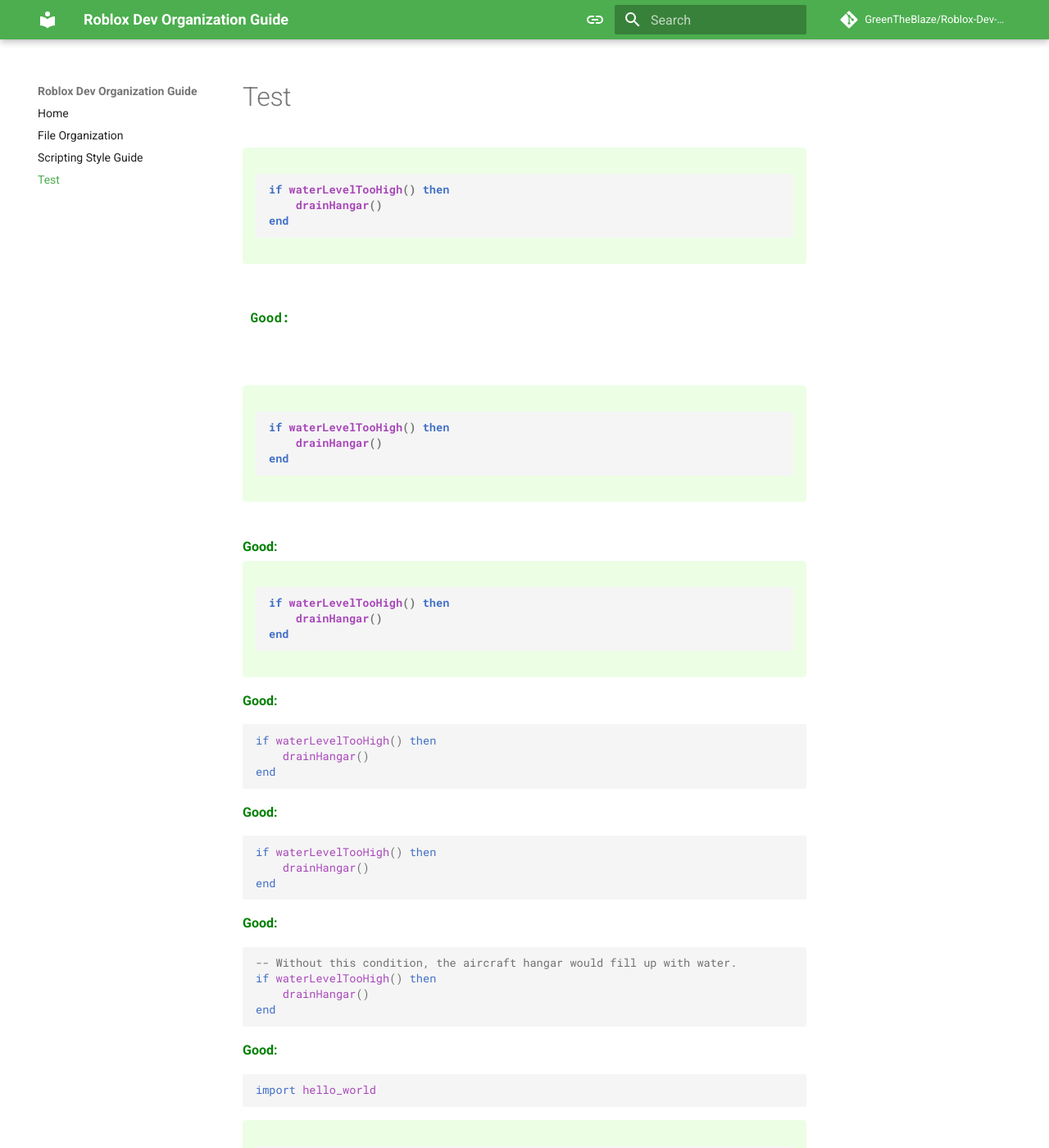
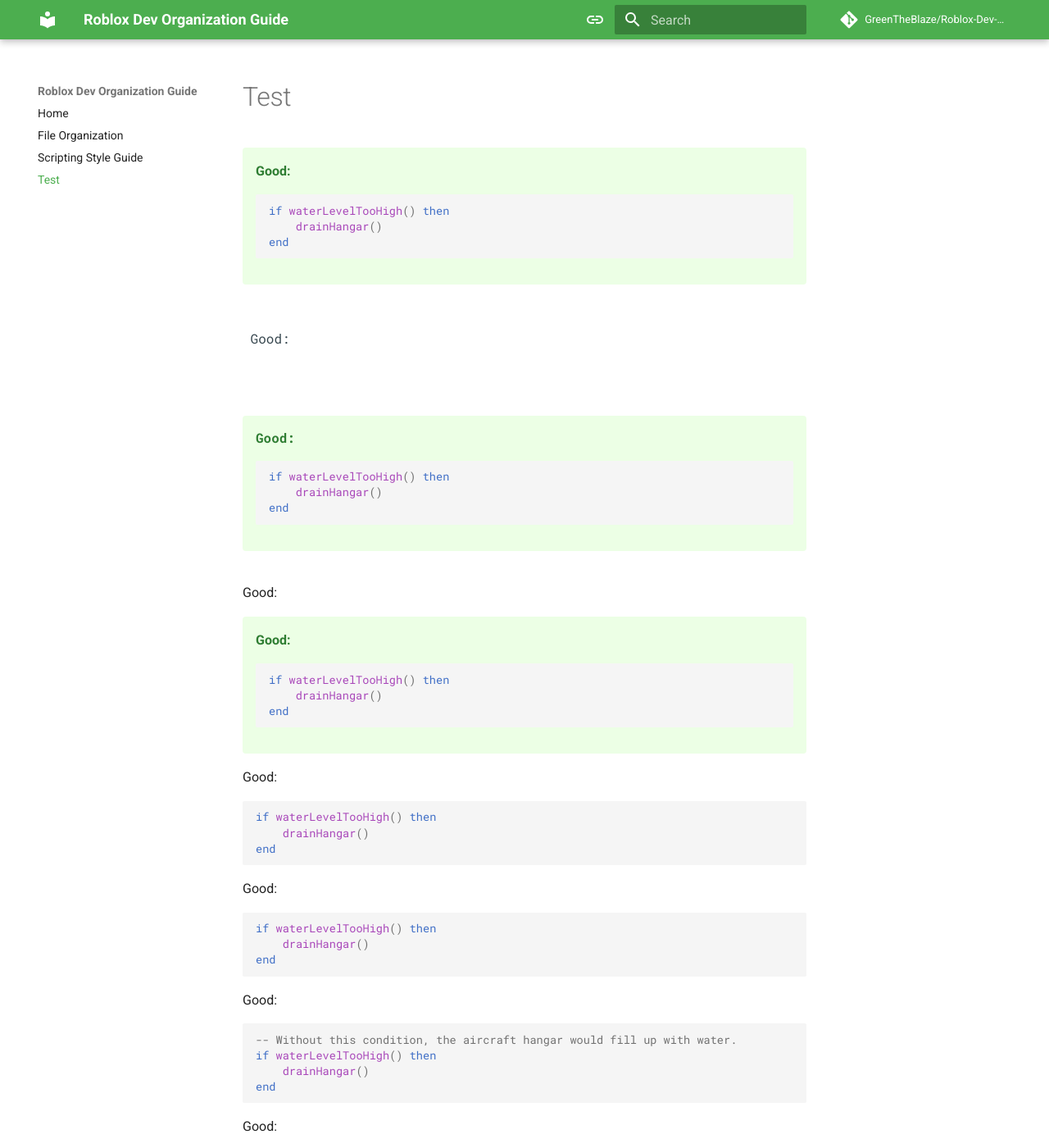
Before and after one commit to GreenTheBlaze/Roblox-Dev-Organization-Guide, an MkDocs documentation site: the page built from docs/test-code.md, in a window 1280 px wide and 1400 px high. Shown: the whole window at 82% size. Built offline with MkDocs 1.6.1 and Material for MkDocs 9.7.7, drawn with Linux system fonts in a browser that asks for light colours; comment, search, counter and statistics services are not loaded.

Commit message:
Update extra.css

```diff
--- a/docs/stylesheets/extra.css
+++ b/docs/stylesheets/extra.css
@@ -80,28 +80,16 @@
 
 
 
-.md-typeset .style-good {
-  color: green;
+/* Add label above .style-good blocks */
+.md-typeset .highlight.style-good::before {
+  content: "Good:";
+  display: block;
+  color: #2e7d32; /* green */
   font-weight: bold;
   margin-bottom: 0.25em;
 }
 
-/* Green background for code blocks with .style-good */
-.md-typeset pre > .highlight.style-good {
-  background-color: #ecffe5;
-  display: block;
-  padding: 1em;
-  border-radius: 4px;
-}
-
-/* Green code block — target actual structure used by MkDocs */
-/* .md-typeset pre code.style-good {
-  background-color: #ecffe5;
-  display: block;
-  padding: 1em;
-  border-radius: 4px;
-} */
-
+/* Apply green background */
 .md-typeset .highlight.style-good {
   background-color: #ecffe5;
   padding: 1em;
```
